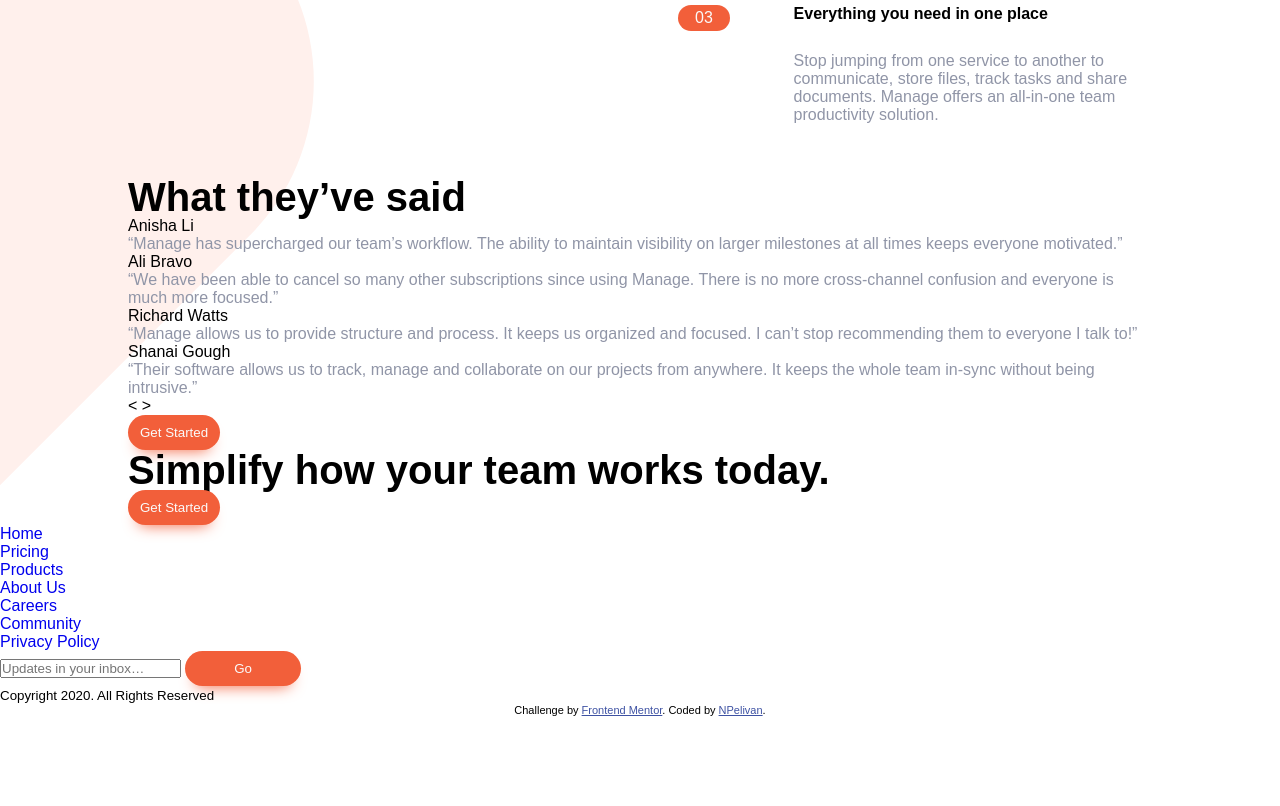
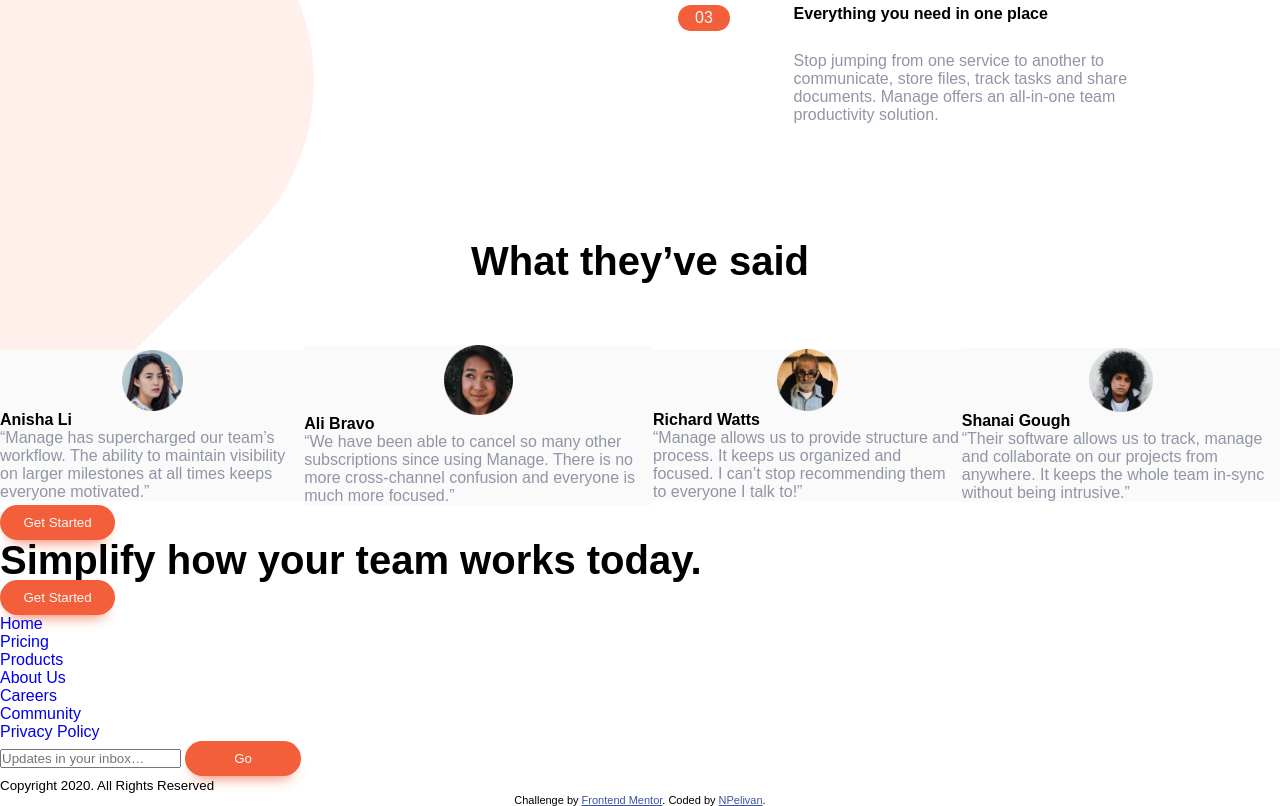
Before and after one commit to NPelivan/manage-landing-page-master, a plain HTML site: page index.html in a window 1280 px wide. Shown: the part 1037-1843 px from the top of the page. Before the commit the page ends 1753 px from the top, so only its background shows below. Drawn offline with nearby package versions, Linux system fonts and the light colour scheme; a web font is replaced by a local one.

Commit message:
working on testimonials

```diff
--- a/index.html
+++ b/index.html
@@ -14,6 +14,11 @@
 
     <title>Frontend Mentor | Manage landing page</title>
     <link rel="stylesheet" href="style.css" />
+    <link
+      rel="stylesheet"
+      type="text/css"
+      href="//cdn.jsdelivr.net/npm/slick-carousel@1.8.1/slick/slick.css"
+    />
 
     <link
       href="https://fonts.googleapis.com/css2?family=Be+Vietnam:wght@400;500;700&display=swap"
@@ -108,40 +113,51 @@
           </p>
         </div>
       </section>
+    </main>
 
     <section class="testimonial-container">
       <h2>What they’ve said</h2>
 
       <div class="testimonial-items">
+        <div class="user">
+          <img src="images/avatar-anisha.png" alt="Anisha Li" />
           <span>Anisha Li</span>
           <p>
             “Manage has supercharged our team’s workflow. The ability to
             maintain visibility on larger milestones at all times keeps everyone
             motivated.”
           </p>
+        </div>
 
+        <div class="user">
+          <img src="images/avatar-ali.png" alt="Ali Bravo" />
           <span>Ali Bravo</span>
           <p>
             “We have been able to cancel so many other subscriptions since using
             Manage. There is no more cross-channel confusion and everyone is
             much more focused.”
           </p>
+        </div>
 
+        <div class="user">
+          <img src="images/avatar-richard.png" alt="Richard Watts" />
           <span>Richard Watts</span>
           <p>
             “Manage allows us to provide structure and process. It keeps us
             organized and focused. I can’t stop recommending them to everyone I
             talk to!”
           </p>
+        </div>
 
+        <div class="user">
+          <img src="images/avatar-shanai.png" alt="Shanai Gough" />
           <span>Shanai Gough</span>
           <p>
             “Their software allows us to track, manage and collaborate on our
             projects from anywhere. It keeps the whole team in-sync without
             being intrusive.”
           </p>
-          <a class="left" onclick="previous"> < </a>
-          <a class="right" onclick="next"> > </a>
+        </div>
       </div>
 
       <button>Get Started</button>
@@ -149,7 +165,6 @@
 
     <h2>Simplify how your team works today.</h2>
     <button>Get Started</button>
-    </main>
 
     <footer>
       <ul>
@@ -177,5 +192,7 @@
     </div>
 
     <script src="script.js"></script>
+    <script src="https://ajax.googleapis.com/ajax/libs/jquery/3.5.1/jquery.min.js"></script>
+    <script src="http://cdn.jsdelivr.net/jquery.slick/1.6.0/slick.min.js"></script>
   </body>
 </html>
--- a/style.css
+++ b/style.css
@@ -152,3 +152,39 @@ h2 {
   text-align: center;
   color: hsl(0, 0%, 98%);
 }
+
+.testimonial-container {
+  margin-top: 5%;
+}
+
+.testimonial-container > h2 {
+  text-align: center;
+}
+
+.testimonial-items {
+  display: flex;
+  justify-content: space-between;
+  margin-top: 5%;
+}
+
+.user {
+  display: block;
+  background-color: hsl(0, 0%, 98%);
+  margin: auto;
+}
+
+.user > span {
+  margin-bottom: 4%;
+  width: 100%;
+  text-align: center;
+  font-weight: 700;
+  margin: auto;
+}
+
+.user > img {
+  width: 20%;
+  display: block;
+  margin: auto;
+  position: relative;
+  bottom: 12%;
+}
```
Lines whose indentation alone changed are shown as unchanged.
